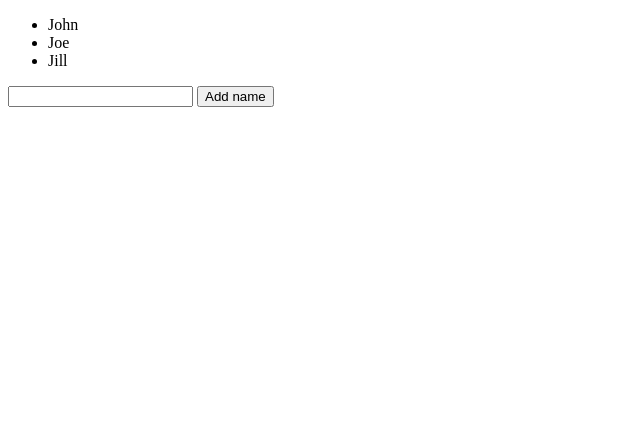
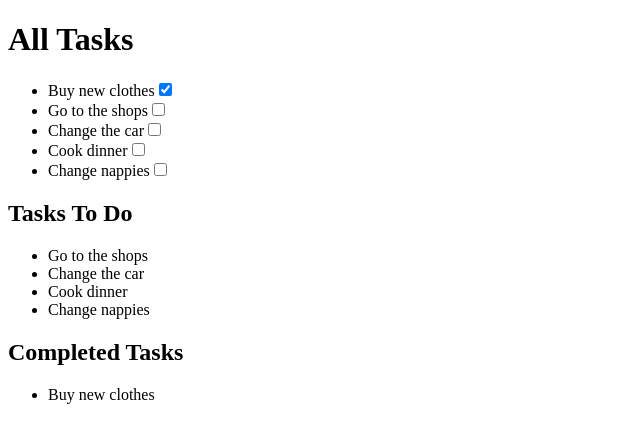
Before and after one commit to ggwc82/laracasts_vue1, a plain HTML site: page index.html in a window 1280 px wide. Shown: the whole page, without its empty margins (0-640 px from the left). Drawn offline with nearby package versions, Linux system fonts and the light colour scheme.

Commit message:
Created a working task list with checkboxes before looking at solution

```diff
--- a/index.html
+++ b/index.html
@@ -5,13 +5,21 @@
 </head>
 <body>
   <div id="root">
-    <ul>
-      <li v-for="name in names" v-text="name">
-      </li>
-    </ul>
 
-    <input type="text" v-model="newName">
-    <button @click="addName">Add name</button>
+    <h1>All Tasks</h1>
+      <ul>
+        <li v-for="task in tasks">{{ task.description }}<input type="checkbox" v-model="task.completed" ></li>
+      </ul>
+    <h2>Tasks To Do</h2>
+      <ul>
+        <li v-for="task in tasks" v-if="!task.completed" v-text="task.description"></li>
+      </ul>
+
+    <h2>Completed Tasks</h2>
+      <ul>
+        <li v-for="task in tasks" v-if="task.completed" v-text="task.description"></li>
+      </ul>
+
   </div>
 
   <script src="https://cdnjs.cloudflare.com/ajax/libs/vue/2.5.13/vue.js"></script>
@@ -19,20 +27,22 @@
   <script>
 
 
-    new Vue({
+    let app = new Vue({
       el: '#root',
       data: {
-        newName: "",
-        names: ["John", "Joe", "Jill"]
+        tasks: [
+          {description: "Buy new clothes", completed: true },
+          {description: "Go to the shops", completed: false },
+          {description: "Change the car", completed: false },
+          {description: "Cook dinner", completed: false },
+          {description: "Change nappies", completed: false },
+        ]
       },
 
-      methods: {
-        addName() {
-          this.names.push(this.newName);
-          this.newName = "";
-        }
+      computed: {
+
       }
-    })
+    });
 
   </script>
 </body>
```
